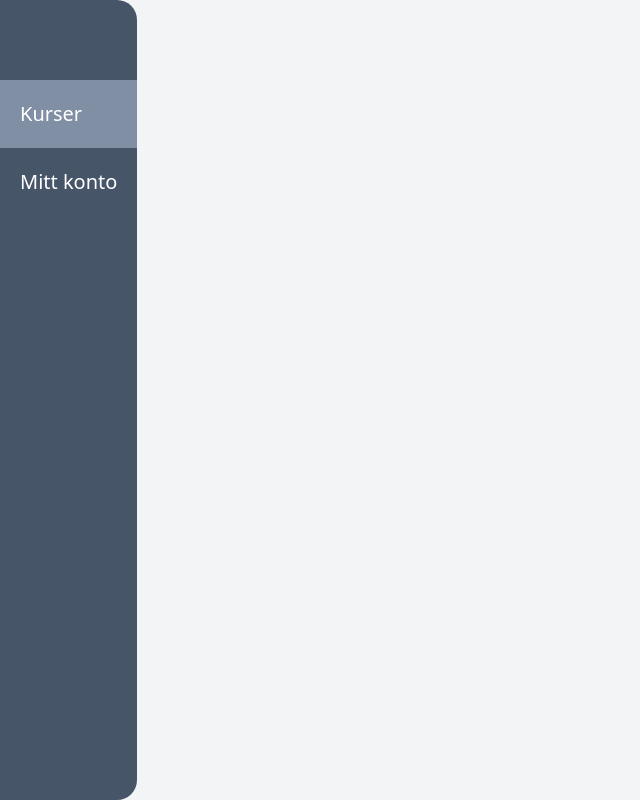
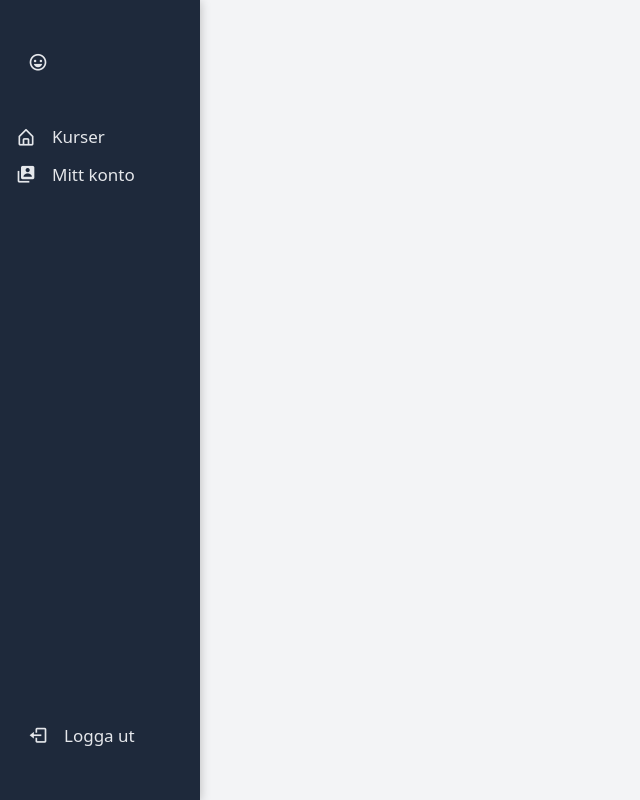
Before and after one commit to fallensach/master-planner, a Django app: template master_planner/templates/base.html in a window 1280 px wide. Shown: the whole page, without its empty margins (0-640 px from the left). Run offline with Django 4.2, Linux system fonts and the light colour scheme; the template is opened without the code that fills it: most values are stand-ins (such as "Sample title", 1, 10 or a date in 2020); style sheets or scripts are compiled from the project's sources; some libraries are stand-ins or nearby versions; some web fonts are replaced.

Commit message:
Styled navbar
Navbar is now styled

```diff
--- a/master_planner/templates/base.html
+++ b/master_planner/templates/base.html
@@ -7,26 +7,50 @@
 		<meta name="viewport" content="width=device-width, initial-scale=1.0">
 		<meta http-equiv="X-UA-Compatible" content="ie=edge">
 		{% tailwind_css %}
-
+        {% load static %}
         <link rel="stylesheet" href="https://fonts.googleapis.com/css2?family=Material+Symbols+Outlined:opsz,wght,FILL,GRAD@20..48,100..700,0..1,-50..200" />
         {# Alpine and app scripts #}
         <script defer src="https://unpkg.com/alpinejs@3.x.x/dist/cdn.min.js"></script>
         <script src="{% static 'schedule.js' %}"></script>
-
+        <link rel="stylesheet" href="{% static 'stylesheet.css' %}">
         <script src="https://ajax.googleapis.com/ajax/libs/jquery/3.6.4/jquery.min.js"></script>
+        <link href='https://unpkg.com/boxicons@2.1.1/css/boxicons.min.css' rel='stylesheet'>
 
 	</head>
     <body class=" bg-gray-100">
         <div id="site-container" class="flex h-screen">
-            <nav class="rounded-r-[20px] text-white border-none overflow-hidden bg-slate-600 border-b-2">
-                <div class="flex h-full flex-col justify-between mt-20">
-                    <div class="flex flex-col">
-                        <div class="bg-slate-400/75 p-5">
-                            <a href="{% url 'home' %}" class="text-xl transition ease-in-out duration-300 "> Kurser </a>
+            <nav class="flex flex-col w-[80px] bg-slate-800 whitespace-nowrap text-white transition-all duration-300 ease-in-out hover:w-[200px] shadow-box h-full sidebar">
+                <ul>
+                    <div>
+                        <li class="flex items-center text-gray-200 p-3 mx-4 space-x-4 mt-10">
+                            <i class='icon bx bx-happy text-[20px]'></i>
+                            <span class="text font-bold text-xl">{{user.username}}</span>
+                        </li>
+                    </div>
+                </ul>
+                <div class="menu-bar flex flex-col justify-between h-full">
+                    <ul class="menu-links mt-10 text-[17px] flex flex-col space-y-3 justify-between h-full text-gray-200">
+                        <div class="flex flex-col space-y-3">
+                            <li class=" hover:bg-slate-500 hover:text-white mx-4 rounded-lg transition ease-linear {{ home_bg }}">
+                                <a class="flex items-center {{setup_p}} space-x-4" href="{% url 'home' %}">
+                                    <i class="{{home_highlight}} icon bx bx-home-alt icon text-[20px]" ></i>
+                                    <span class="text nav-text">Kurser</span>
+                                </a>
+                            </li>
+                            <li class="nav-link hover:bg-slate-500 hover:text-white {{home_p}} mx-4 rounded-lg transition ease-linear {{ setup_bg }}">
+                                <a class="flex items-center space-x-4" href="{% url 'setup' %}">
+                                    <i class="{{ setup_highlight }} icon bx bxs-user-account icon text-[20px]" ></i>
+                                    <span class="text nav-text">Mitt konto</span>
+                                </a>
+                            </li>
                         </div>
-                        <a href="{% url 'setup' %}" class="text-xl p-5 transition ease-in-out duration-300 "> Mitt konto </a>
-                    </div>
-                    <a href="{% url 'logout' %}" class="text-xl p-5 transition ease-in-out duration-300 "> Logga ut </a>
+                <div class="bottom-content">
+                    <li class="nav-link hover:bg-slate-500 hover:text-white p-3 mx-4 mb-10 rounded-lg transition ease-linear">
+                        <a class="flex items-center space-x-4" href="#">
+                            <i class='icon bx bx-log-out icon text-[20px]' ></i>
+                            <span class="text nav-text">Logga ut</span>
+                        </a>
+                    </li>
                 </div>
             </nav>
             {% block content %}
```
